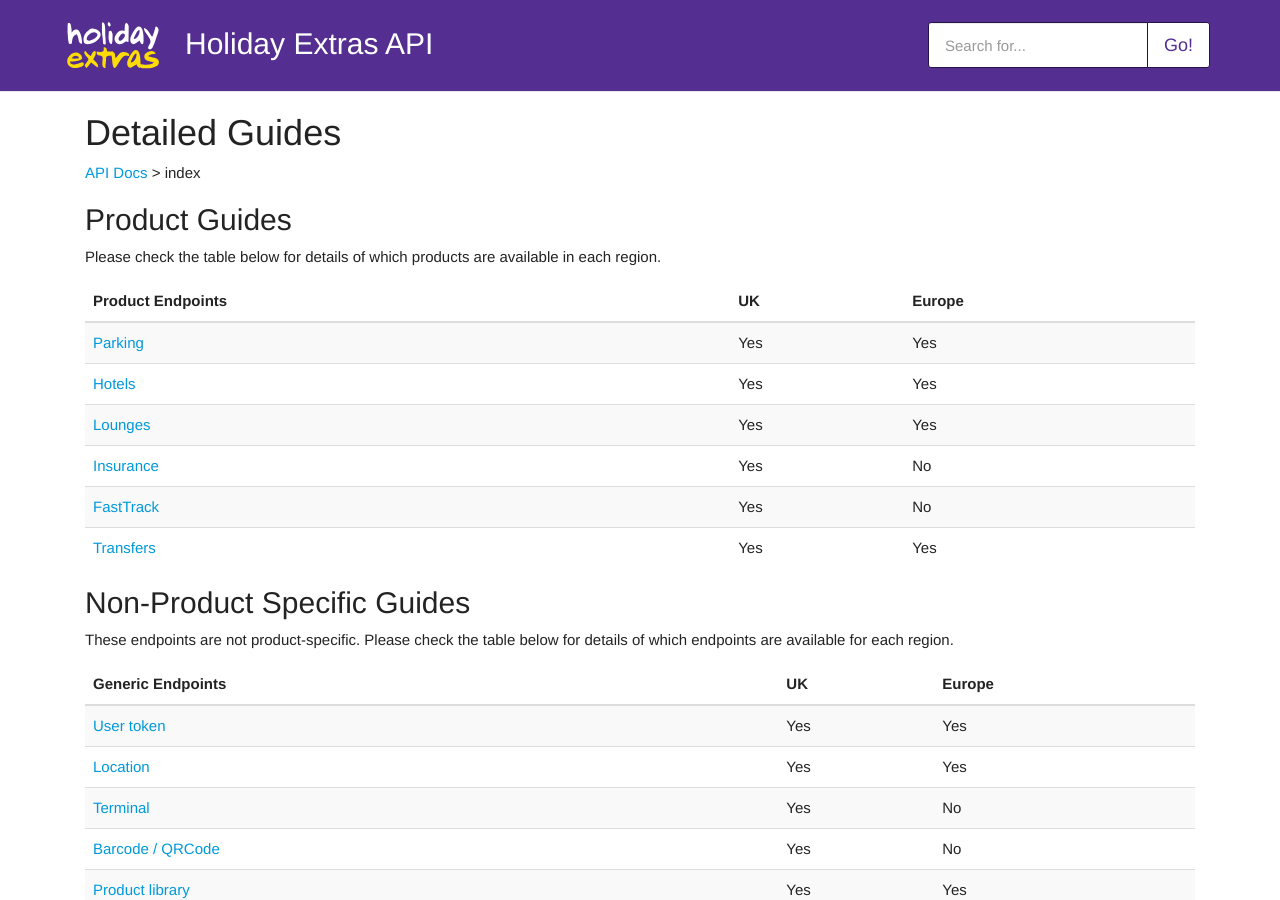
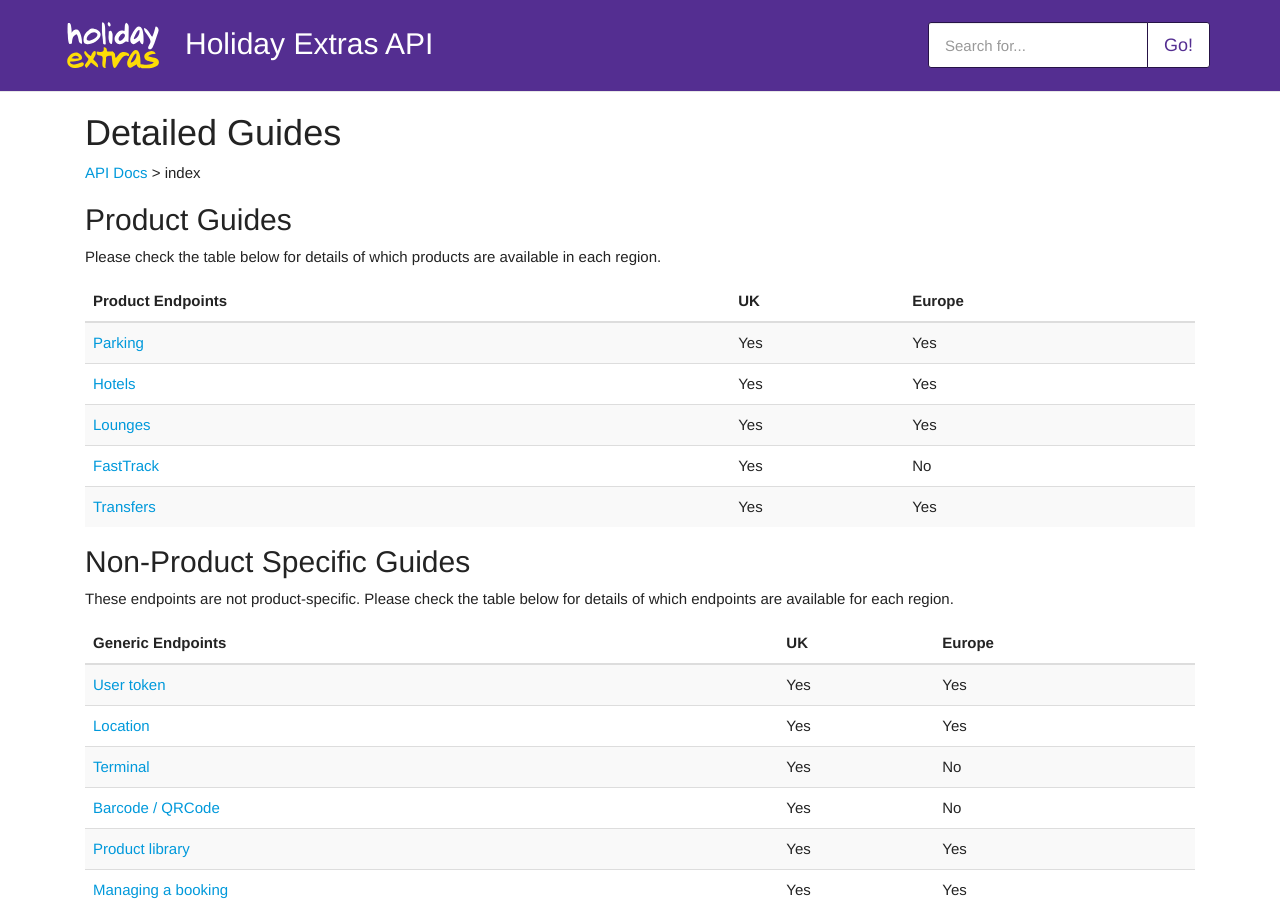
Before and after one commit to holidayextras/partner-api-docs, a Jekyll site: the page built from site/hxapi/index.md, in a window 1280 px wide and 900 px high. Built offline with Jekyll 4.4.1, drawn with Linux system fonts in a browser that asks for light colours; some web fonts are replaced; our own code applies the rules of GitHub Pages for plain Markdown files.

Commit message:
Remove Insurance entry from hxapi index

```diff
--- a/site/hxapi/index.md
+++ b/site/hxapi/index.md
@@ -15,7 +15,6 @@
 |[Parking](/hxapi/parking)|Yes|Yes|
 |[Hotels](/hxapi/hotel)|Yes|Yes|
 |[Lounges](/hxapi/lounge)|Yes|Yes|
-|[Insurance](/hxapi/insurance)|Yes|No|
 |[FastTrack](/hxapi/fasttrack)|Yes|No|
 |[Transfers](/hxapi/transfers)|Yes|Yes|
 
```
